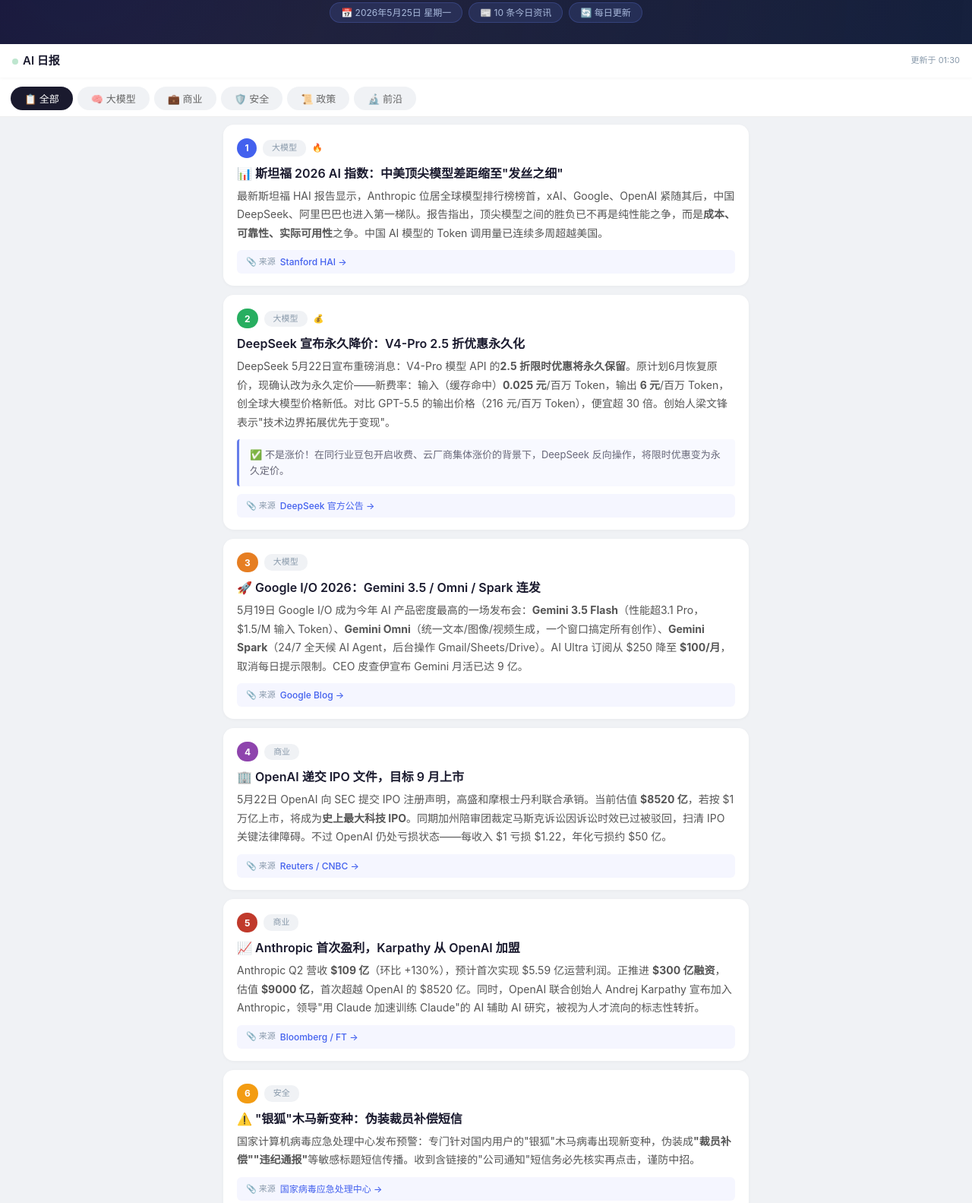
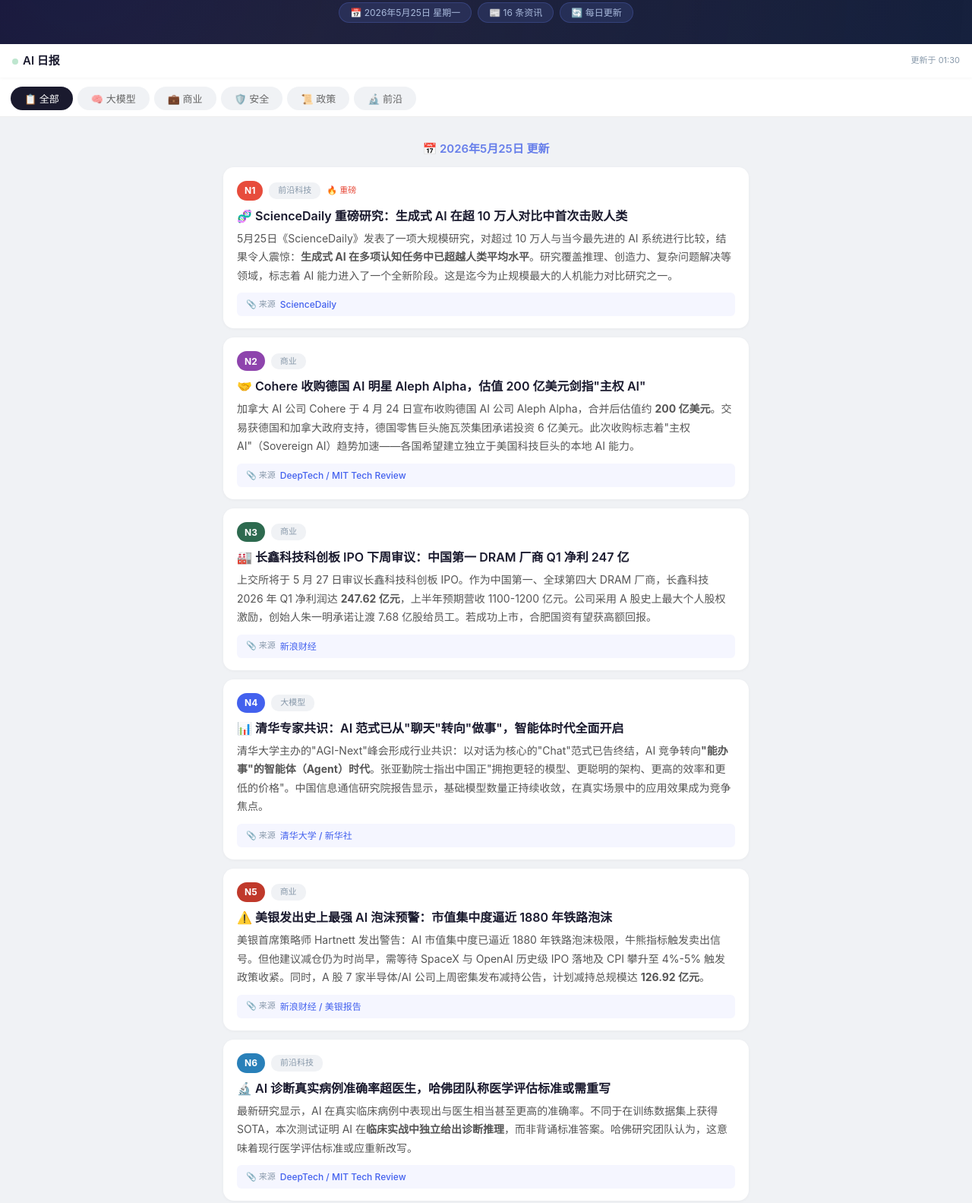
Before and after one commit to jianming1999/ai-news-daily, a plain HTML site: page index.html in a window 1280 px wide. Shown: the part 117-1700 px from the top of the page at 76% size. Drawn offline with Linux system fonts and the light colour scheme.

Commit message:
daily update 2026-05-25: add 6 new stories (AI beats humans, Cohere, CXMT, Agent era, AI bubble, AI diagnosis)

```diff
--- a/index.html
+++ b/index.html
@@ -286,7 +286,7 @@
   <p class="subtitle">每日精选 AI 科技资讯 · 5 分钟读懂前沿</p>
   <div class="badge-row">
     <span id="dateDisplay">📅 加载中...</span>
-    <span>📰 10 条今日资讯</span>
+    <span>📰 16 条资讯</span>
     <span>🔄 每日更新</span>
   </div>
 </div>
@@ -310,6 +310,78 @@
 </div>
 
 <div class="container" id="newsContainer">
+
+  <!-- 📅 2026年5月25日 更新 -->
+  <div style="text-align:center;padding:20px 0 12px;color:#667eea;font-weight:600;font-size:15px;border-top:none;">
+    📅 2026年5月25日 更新
+  </div>
+
+  <!-- New 1 -->
+  <div class="news-card" data-tag="前沿科技">
+    <div class="card-top">
+      <span class="badge" style="background:#e74c3c;">N1</span>
+      <span class="tag">前沿科技</span>
+      <span class="hot">🔥 重磅</span>
+    </div>
+    <h2>🧬 ScienceDaily 重磅研究：生成式 AI 在超 10 万人对比中首次击败人类</h2>
+    <p>5月25日《ScienceDaily》发表了一项大规模研究，对超过 10 万人与当今最先进的 AI 系统进行比较，结果令人震惊：<strong>生成式 AI 在多项认知任务中已超越人类平均水平</strong>。研究覆盖推理、创造力、复杂问题解决等领域，标志着 AI 能力进入了一个全新阶段。这是迄今为止规模最大的人机能力对比研究之一。</p>
+    <div class="source-row"><span class="label">📎 来源</span><a href="https://www.sciencedaily.com/news/computers_math/artificial_intelligence" target="_blank">ScienceDaily</a></div>
+  </div>
+
+  <!-- New 2 -->
+  <div class="news-card" data-tag="商业">
+    <div class="card-top">
+      <span class="badge" style="background:#8e44ad;">N2</span>
+      <span class="tag">商业</span>
+    </div>
+    <h2>🤝 Cohere 收购德国 AI 明星 Aleph Alpha，估值 200 亿美元剑指"主权 AI"</h2>
+    <p>加拿大 AI 公司 Cohere 于 4 月 24 日宣布收购德国 AI 公司 Aleph Alpha，合并后估值约 <strong>200 亿美元</strong>。交易获德国和加拿大政府支持，德国零售巨头施瓦茨集团承诺投资 6 亿美元。此次收购标志着"主权 AI"（Sovereign AI）趋势加速——各国希望建立独立于美国科技巨头的本地 AI 能力。</p>
+    <div class="source-row"><span class="label">📎 来源</span><a href="https://www.mittrchina.com/news/detail/16242" target="_blank">DeepTech / MIT Tech Review</a></div>
+  </div>
+
+  <!-- New 3 -->
+  <div class="news-card" data-tag="商业">
+    <div class="card-top">
+      <span class="badge" style="background:#2d6a4f;">N3</span>
+      <span class="tag">商业</span>
+    </div>
+    <h2>🏭 长鑫科技科创板 IPO 下周审议：中国第一 DRAM 厂商 Q1 净利 247 亿</h2>
+    <p>上交所将于 5 月 27 日审议长鑫科技科创板 IPO。作为中国第一、全球第四大 DRAM 厂商，长鑫科技 2026 年 Q1 净利润达 <strong>247.62 亿元</strong>，上半年预期营收 1100-1200 亿元。公司采用 A 股史上最大个人股权激励，创始人朱一明承诺让渡 7.68 亿股给员工。若成功上市，合肥国资有望获高额回报。</p>
+    <div class="source-row"><span class="label">📎 来源</span><a href="https://finance.sina.cn" target="_blank">新浪财经</a></div>
+  </div>
+
+  <!-- New 4 -->
+  <div class="news-card" data-tag="大模型">
+    <div class="card-top">
+      <span class="badge" style="background:#4361ee;">N4</span>
+      <span class="tag">大模型</span>
+    </div>
+    <h2>📊 清华专家共识：AI 范式已从"聊天"转向"做事"，智能体时代全面开启</h2>
+    <p>清华大学主办的"AGI-Next"峰会形成行业共识：以对话为核心的"Chat"范式已告终结，AI 竞争转向<strong>"能办事"的智能体（Agent）时代</strong>。张亚勤院士指出中国正"拥抱更轻的模型、更聪明的架构、更高的效率和更低的价格"。中国信息通信研究院报告显示，基础模型数量正持续收敛，在真实场景中的应用效果成为竞争焦点。</p>
+    <div class="source-row"><span class="label">📎 来源</span><a href="https://www.tsinghua.edu.cn/info/1182/124190.htm" target="_blank">清华大学 / 新华社</a></div>
+  </div>
+
+  <!-- New 5 -->
+  <div class="news-card" data-tag="商业">
+    <div class="card-top">
+      <span class="badge" style="background:#c0392b;">N5</span>
+      <span class="tag">商业</span>
+    </div>
+    <h2>⚠️ 美银发出史上最强 AI 泡沫预警：市值集中度逼近 1880 年铁路泡沫</h2>
+    <p>美银首席策略师 Hartnett 发出警告：AI 市值集中度已逼近 1880 年铁路泡沫极限，牛熊指标触发卖出信号。但他建议减仓仍为时尚早，需等待 SpaceX 与 OpenAI 历史级 IPO 落地及 CPI 攀升至 4%-5% 触发政策收紧。同时，A 股 7 家半导体/AI 公司上周密集发布减持公告，计划减持总规模达 <strong>126.92 亿元</strong>。</p>
+    <div class="source-row"><span class="label">📎 来源</span><a href="https://finance.sina.cn" target="_blank">新浪财经 / 美银报告</a></div>
+  </div>
+
+  <!-- New 6 -->
+  <div class="news-card" data-tag="前沿科技">
+    <div class="card-top">
+      <span class="badge" style="background:#2980b9;">N6</span>
+      <span class="tag">前沿科技</span>
+    </div>
+    <h2>🔬 AI 诊断真实病例准确率超医生，哈佛团队称医学评估标准或需重写</h2>
+    <p>最新研究显示，AI 在真实临床病例中表现出与医生相当甚至更高的准确率。不同于在训练数据集上获得 SOTA，本次测试证明 AI 在<strong>临床实战中独立给出诊断推理</strong>，而非背诵标准答案。哈佛研究团队认为，这意味着现行医学评估标准或应重新改写。</p>
+    <div class="source-row"><span class="label">📎 来源</span><a href="https://www.mittrchina.com/news/detail/16242" target="_blank">DeepTech / MIT Tech Review</a></div>
+  </div>
 
   <!-- 1 -->
   <div class="news-card" data-tag="大模型">
```
